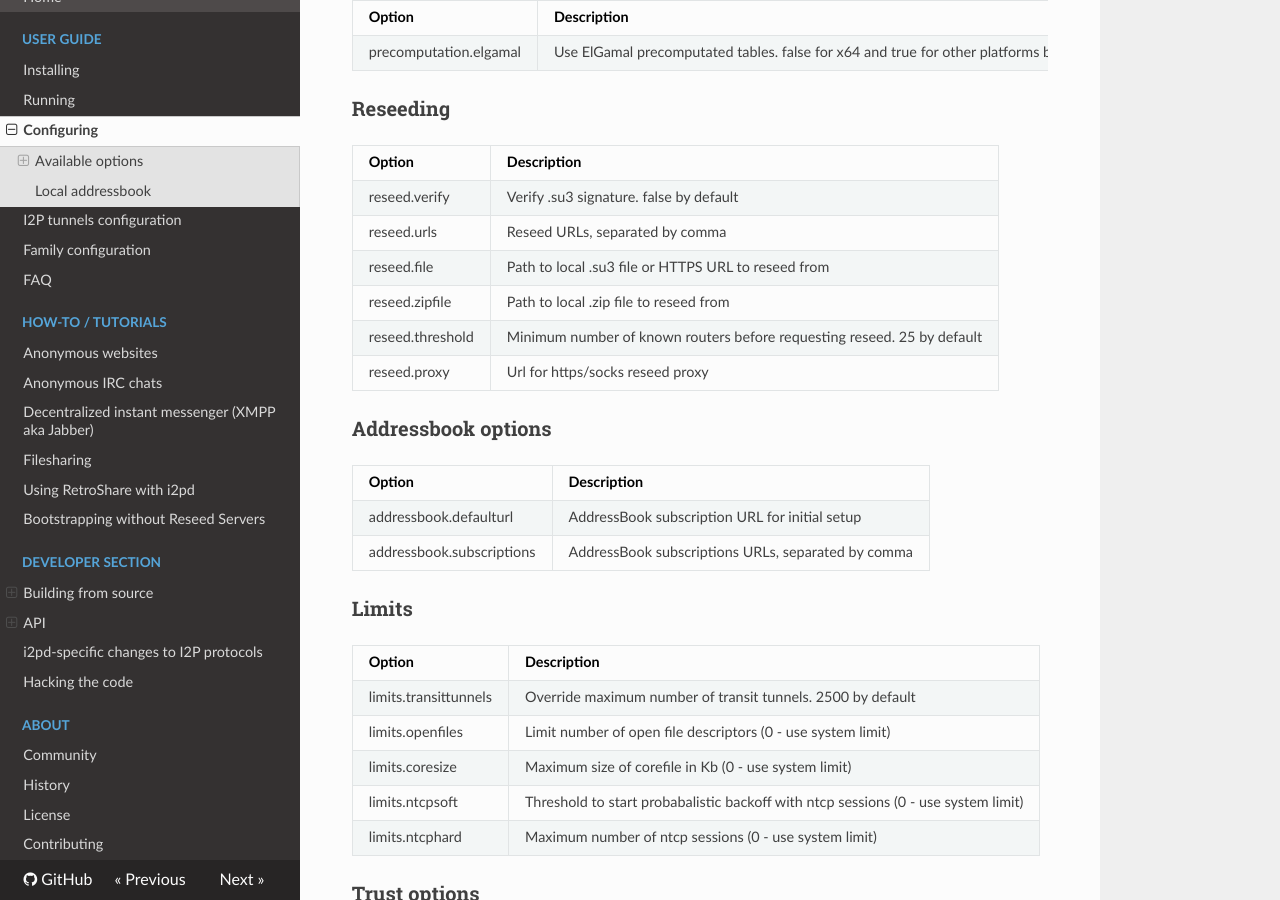
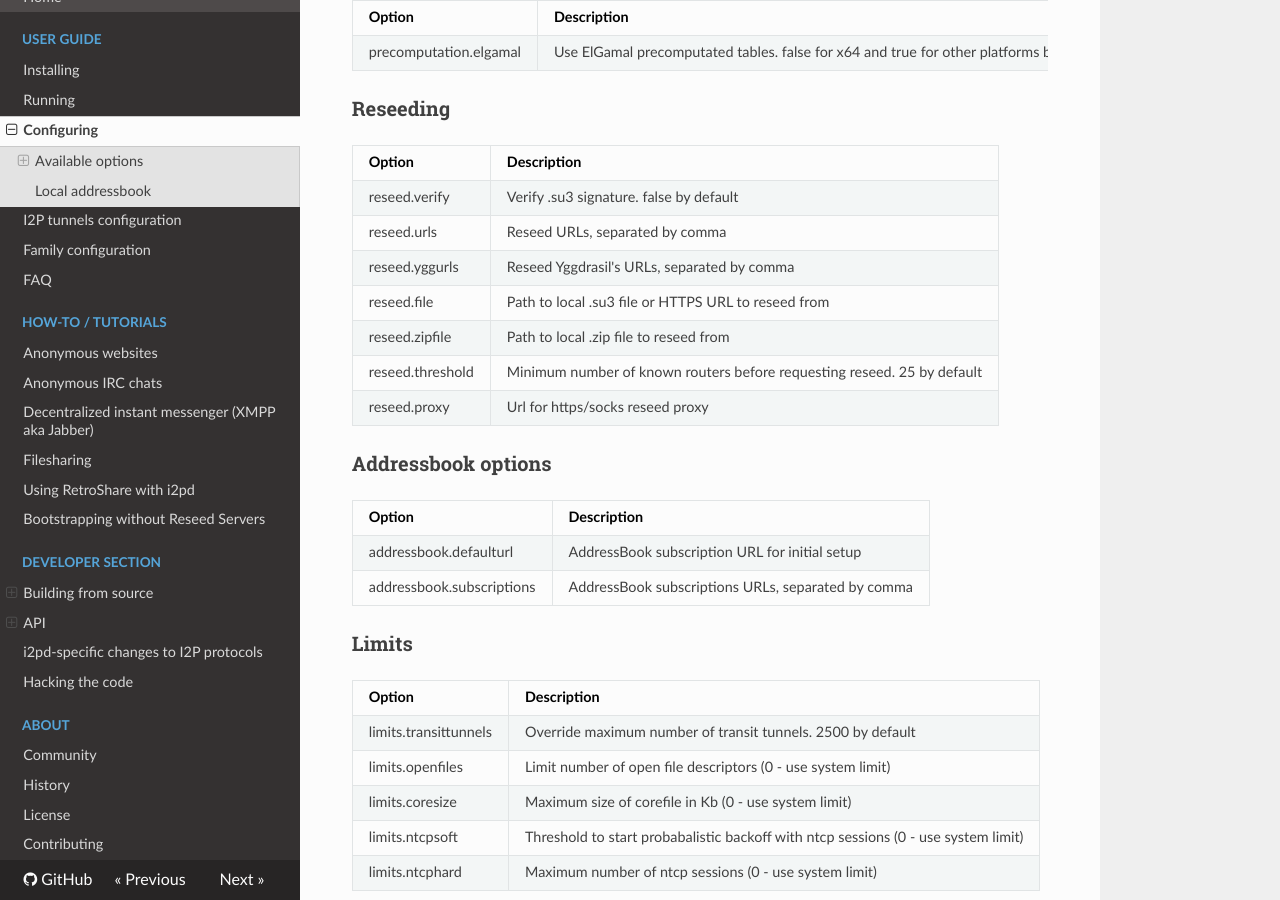
Before and after one commit to PurpleI2P/i2pd_docs_en, an MkDocs documentation site: the page built from docs/user-guide/configuration.md, in a window 1280 px wide and 900 px high, scrolled down 5196 px. Built offline with MkDocs 1.6.1, drawn with Linux system fonts in a browser that asks for light colours; nearby versions of some CDN libraries; old or Windows-style settings are respelled for this version of MkDocs.

Commit message:
Yggdrsail reseeds

```diff
--- a/docs/user-guide/configuration.md
+++ b/docs/user-guide/configuration.md
@@ -190,6 +190,7 @@ Option                                 | Description
 -------------------------------------- | --------------------------------------
 reseed.verify                          | Verify .su3 signature. false by default
 reseed.urls                            | Reseed URLs, separated by comma
+reseed.yggurls                         | Reseed Yggdrasil's URLs, separated by comma
 reseed.file                            | Path to local .su3 file or HTTPS URL to reseed from
 reseed.zipfile                         | Path to local .zip file to reseed from
 reseed.threshold                       | Minimum number of known routers before requesting reseed. 25 by default
```
